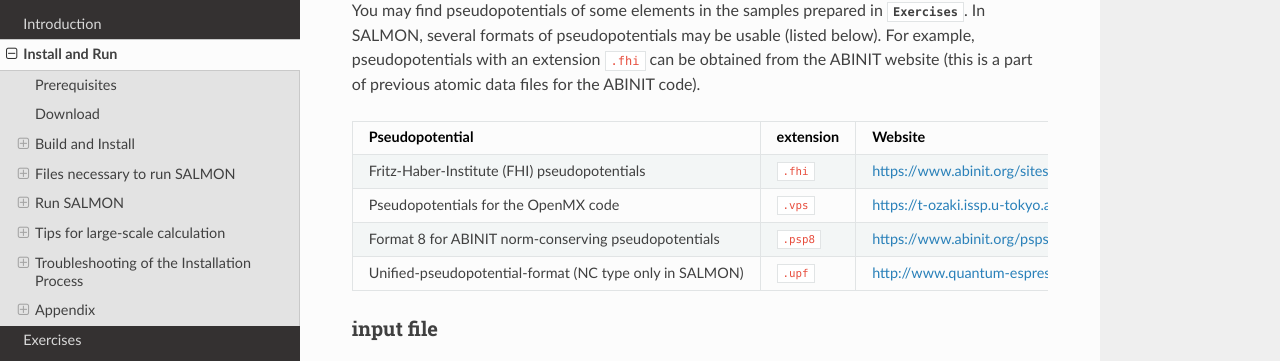
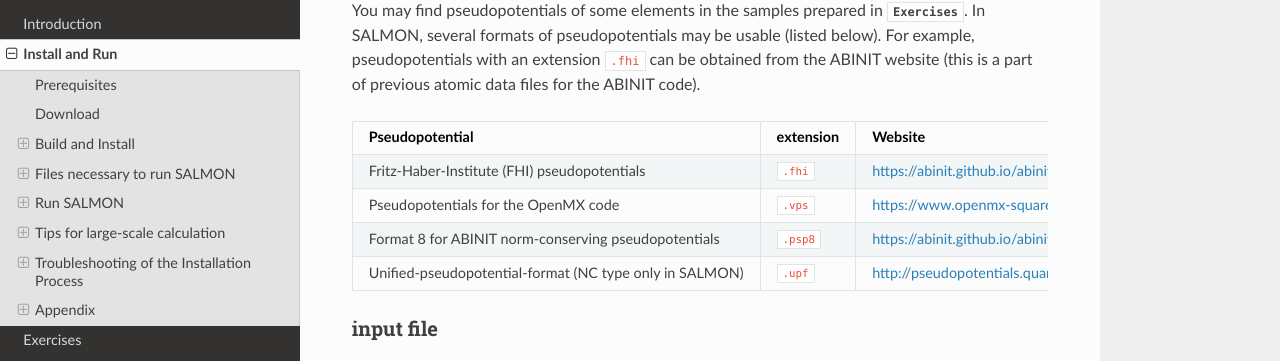
Before and after one commit to SALMON-TDDFT/SALMON-DOCS, a Sphinx documentation site: the page built from source/install_and_run.rst, in a window 1280 px wide and 900 px high, scrolled down 3859 px. Shown: the part 96-457 px from the top of the window. Built offline with Sphinx 7.4.7 and the Read the Docs theme 3.1.0, drawn with Linux system fonts in a browser that asks for light colours; formulas are drawn with MathJax 3; some of the changed lines change nothing that is shown.

Commit message:
Update install_and_run.rst

```diff
--- a/source/install_and_run.rst
+++ b/source/install_and_run.rst
@@ -173,14 +173,14 @@ For example, pseudopotentials with an extension ``.fhi`` can be obtained from th
 =========================================================  =============  =====================================================================================
 Pseudopotential                                            extension      Website
 =========================================================  =============  =====================================================================================
-Fritz-Haber-Institute (FHI) pseudopotentials               ``.fhi``       https://www.abinit.org/sites/default/files/PrevAtomicData/psp-links/lda_fhi.html
+Fritz-Haber-Institute (FHI) pseudopotentials               ``.fhi``       https://abinit.github.io/abinit_web/ATOMICDATA/LDA_FHI.zip
                                                                           (for LDA),
-                                                                          https://www.abinit.org/sites/default/files/PrevAtomicData/psp-links/gga_fhi.html
+                                                                          https://abinit.github.io/abinit_web/ATOMICDATA/fhi.zip
                                                                           (for GGA)
-Pseudopotentials for the OpenMX code                       ``.vps``       https://t-ozaki.issp.u-tokyo.ac.jp/vps_pao2019/
-Format 8 for ABINIT norm-conserving pseudopotentials       ``.psp8``      https://www.abinit.org/psps_abinit ,
+Pseudopotentials for the OpenMX code                       ``.vps``       https://www.openmx-square.org/vps_pao2019/
+Format 8 for ABINIT norm-conserving pseudopotentials       ``.psp8``      https://abinit.github.io/abinit_web/pseudopotential.html ,
                                                                           http://www.pseudo-dojo.org/
-Unified-pseudopotential-format (NC type only in SALMON)    ``.upf``       http://www.quantum-espresso.org/pseudopotentials/unified-pseudopotential-format ,
+Unified-pseudopotential-format (NC type only in SALMON)    ``.upf``       http://pseudopotentials.quantum-espresso.org/home/unified-pseudopotential-format ,
                                                                           http://www.pseudo-dojo.org/
 =========================================================  =============  =====================================================================================
 
@@ -520,6 +520,7 @@ Commandline switch                       Detail
 --release                                enable release build
 FC, FFLAGS                               User-defined Fortran Compiler, and the compiler options
 CC, CFLAGS                               User-defined C Compiler, and the compiler options
+LDFLAGS                                  linker flags
 =======================================  ===================================================
 
 In the build procedure by CMake, they search the following libraries.
```
